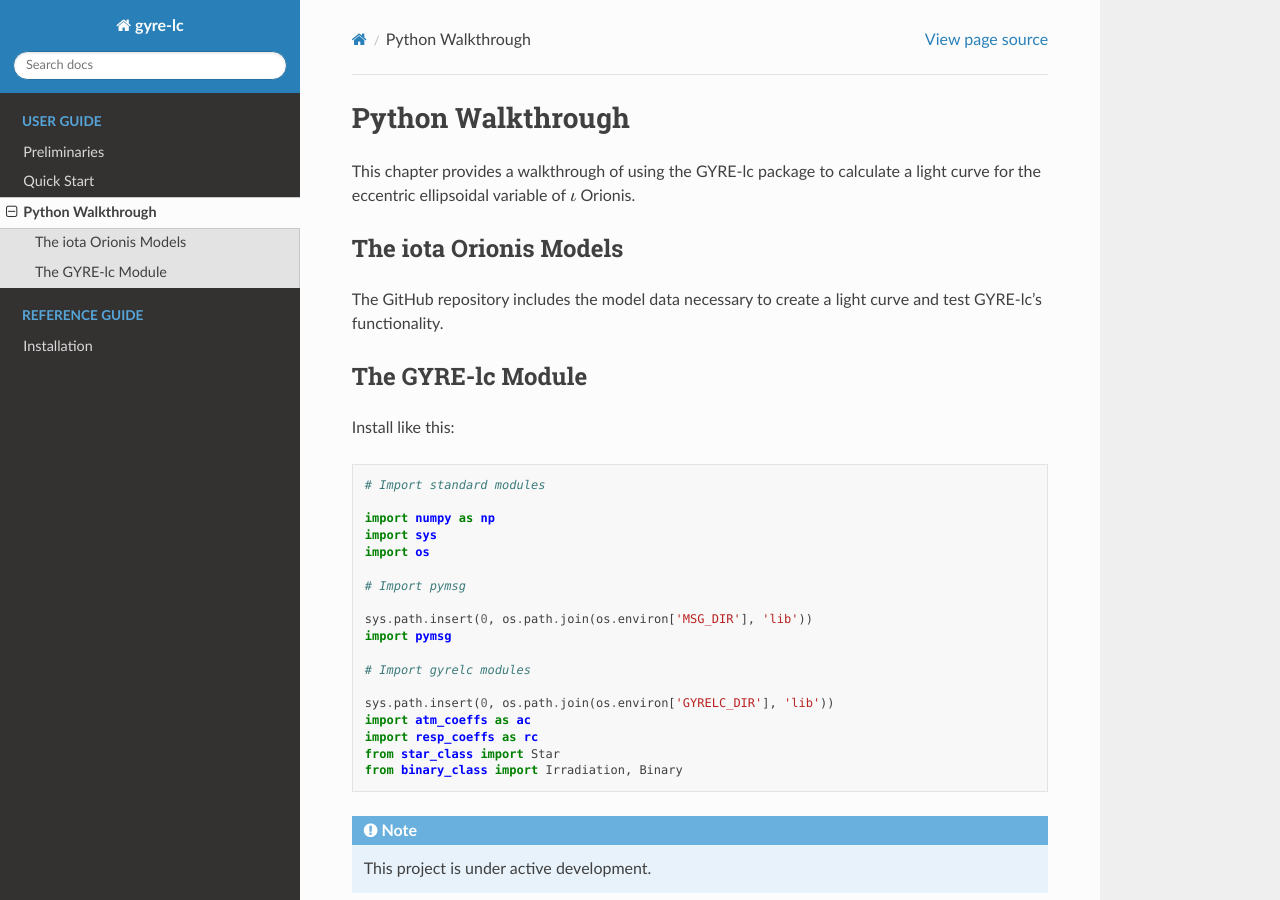
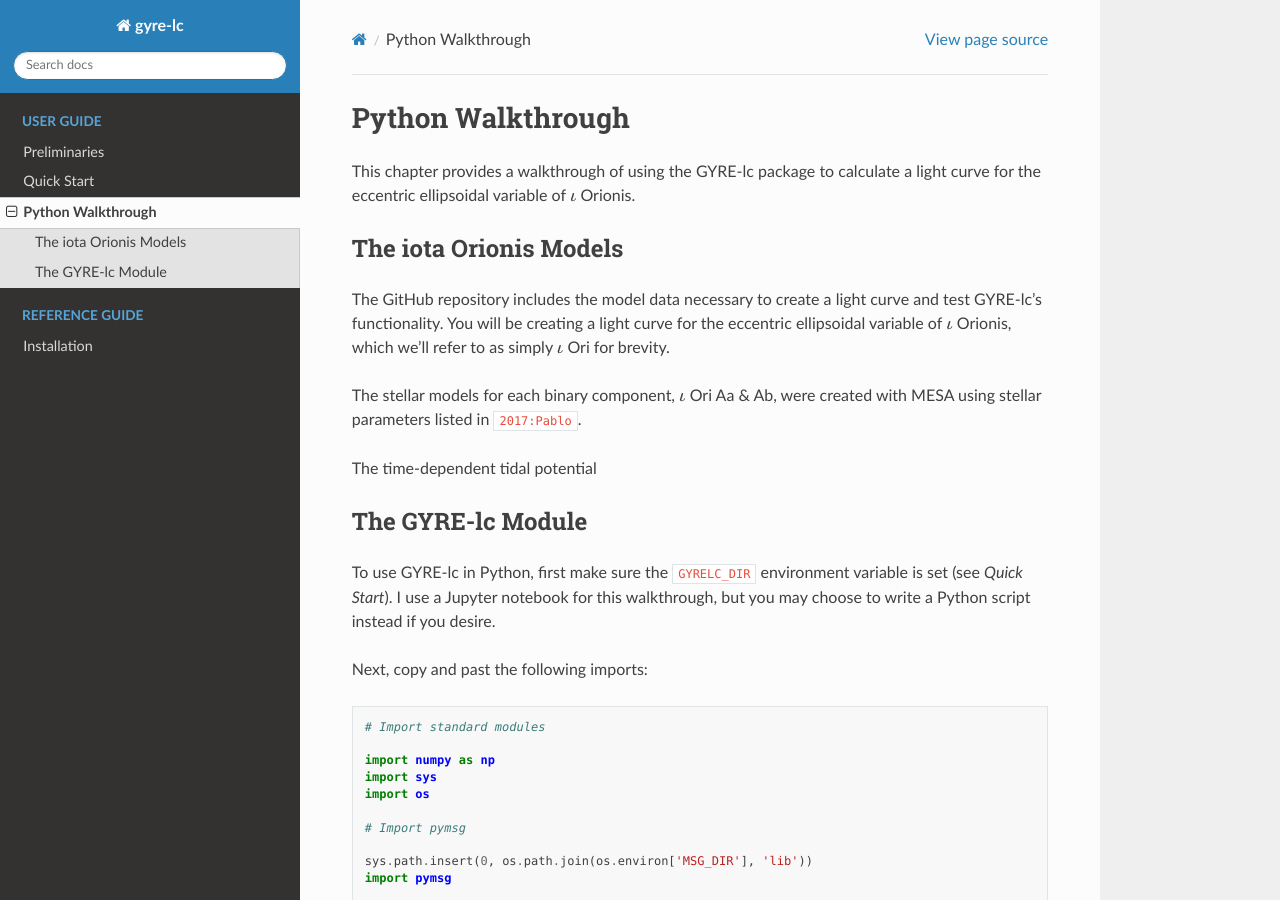
Before and after one commit to aaronesque/gyre-lc, a Sphinx documentation site: the page built from docs/source/user-guide/python-walkthrough.rst, in a window 1280 px wide and 900 px high. Built offline with Sphinx 7.4.7 and the Read the Docs theme 2.0.0, drawn with Linux system fonts in a browser that asks for light colours; cross-references to code outside the pages are shown as plain code.

Commit message:
added bibtex

```diff
--- a/docs/source/conf.py
+++ b/docs/source/conf.py
@@ -30,8 +30,8 @@
 # Add any Sphinx extension module names here, as strings. They can be
 # extensions coming with Sphinx (named 'sphinx.ext.*') or your custom
 # ones.
-extensions = [
-]
+extensions = ['sphinxcontrib.bibtex']
+bibtex_bibfiles = ['refs.bib']
 
 # Add any paths that contain templates here, relative to this directory.
 templates_path = ['_templates']
--- /dev/null
+++ b/docs/source/refs.bib
@@ -0,0 +1,17 @@
+@ARTICLE{2017:Pablo,
+       author = {{Pablo}, Herbert and {Richardson}, N.~D. and {Fuller}, J. and {Rowe}, J. and {Moffat}, A.~F.~J. and {Kuschnig}, R. and {Popowicz}, A. and {Handler}, G. and {Neiner}, C. and {Pigulski}, A. and {Wade}, G.~A. and {Weiss}, W. and {Buysschaert}, B. and {Ramiaramanantsoa}, T. and {Bratcher}, A.~D. and {Gerhartz}, C.~J. and {Greco}, J.~J. and {Hardegree-Ullman}, K. and {Lembryk}, L. and {Oswald}, W.~L.},
+        title = "{The most massive heartbeat: an in-depth analysis of {\ensuremath{\i}} Orionis}",
+      journal = {\mnras},
+     keywords = {binaries: close, stars: fundamental parameters, stars: individual: {\ensuremath{\i}} Ori, stars: massive, stars: oscillations, Astrophysics - Solar and Stellar Astrophysics},
+         year = 2017,
+        month = may,
+       volume = {467},
+       number = {2},
+        pages = {2494-2503},
+          doi = {10.1093/mnras/stx207},
+archivePrefix = {arXiv},
+       eprint = {1703.02086},
+ primaryClass = {astro-ph.SR},
+       adsurl = {https://ui.adsabs.harvard.edu/abs/2017MNRAS.467.2494P},
+      adsnote = {Provided by the SAO/NASA Astrophysics Data System}
+}
--- a/docs/source/user-guide/python-walkthrough.rst
+++ b/docs/source/user-guide/python-walkthrough.rst
@@ -11,16 +11,21 @@
 The iota Orionis Models
 -------------------------------
 
-The GitHub repository includes the model data necessary to create a light curve and test GYRE-lc's functionality.
+The GitHub repository includes the model data necessary to create a light curve and test GYRE-lc's functionality. You will be creating a light curve for the eccentric ellipsoidal variable of :math:`{\iota}` Orionis, which we'll refer to as simply :math:`{\iota}` Ori for brevity.
 
-.. Stellar models for Aa and Ab
+The stellar models for each binary component, :math:`{\iota}` Ori Aa & Ab, were created with MESA using stellar parameters listed in :footcite:t:`2017:Pablo`.
+
+The time-dependent tidal potential
+
 .. Pulsation models for Aa and Ab
 
 
 The GYRE-lc Module
 -------------------------------
 
-Install like this::
+To use GYRE-lc in Python, first make sure the ``GYRELC_DIR`` environment variable is set (see `Quick Start`). I use a Jupyter notebook for this walkthrough, but you may choose to write a Python script instead if you desire.
+
+Next, copy and past the following imports::
 
     # Import standard modules
 
@@ -44,3 +49,5 @@
 .. make sure you include the build_spectrum script in the bundle
 
 .. note:: This project is under active development.
+
+.. footbibliography::
```
Also changed, not shown: 6 other files.
